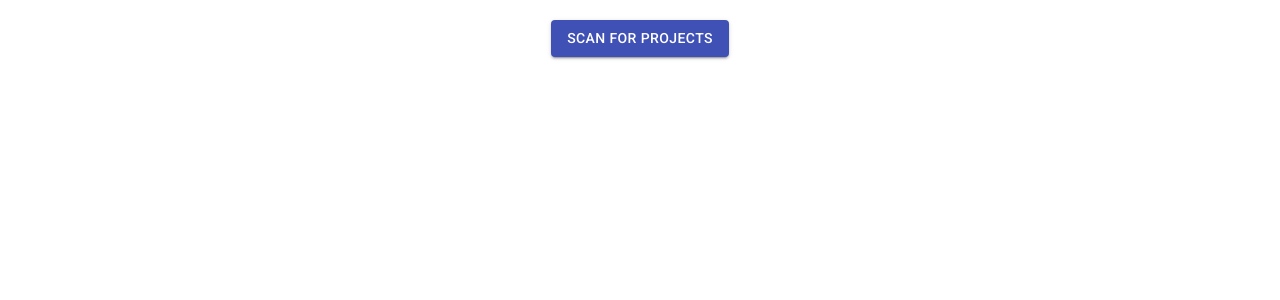
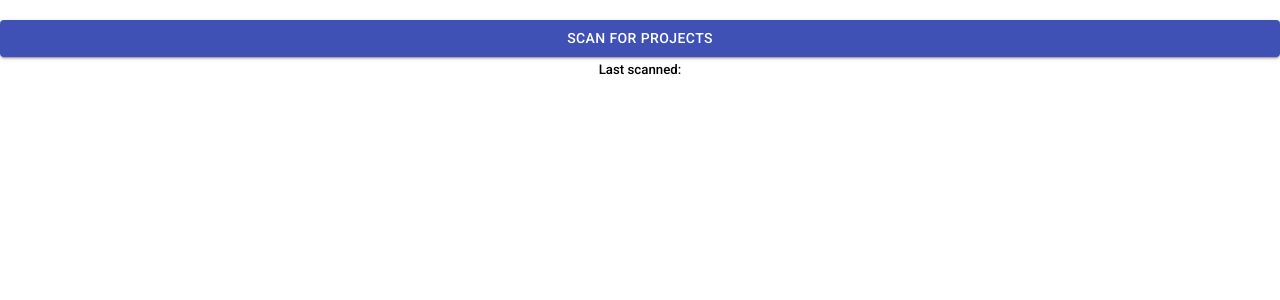
Before and after one commit to ShayGoldman/bimdive, a Next.js app in the folder packages/interface/: page /home/ScanButton/ScanButton in a window 1280 px wide. Shown: the top 300 px of the page. Built offline with nearby package versions, Linux system fonts and the light colour scheme.

Commit message:
Add VerticalLineSeparator.tsx Add colors.scss and typography.scss

```diff
--- /dev/null
+++ b/packages/interface/components/VerticalLineSeparator/VerticalLineSeparator.scss
@@ -0,0 +1,5 @@
+.vertical-line-separator {
+  height: 60%;
+  border-left: 1px solid var(--dark-brown);
+  align-self: center;
+}
--- a/packages/interface/pages/_app.tsx
+++ b/packages/interface/pages/_app.tsx
@@ -1,6 +1,6 @@
 import { ApolloClient, ApolloProvider, InMemoryCache } from '@apollo/client';
+import Head from 'next/head';
 import '../styles/globals.scss';
-import Head from 'next/head';
 
 const client = new ApolloClient({
     uri: 'http://localhost:5000/v1/graphql',
--- /dev/null
+++ b/packages/interface/pages/home/ScanButton/ScanButton.scss
@@ -0,0 +1,5 @@
+.scan-button {
+  display: flex;
+  flex-direction: column;
+  gap: 5px;
+}
--- a/packages/interface/pages/home/ScanButton/ScanButton.tsx
+++ b/packages/interface/pages/home/ScanButton/ScanButton.tsx
@@ -3,21 +3,23 @@ import React, { FunctionComponent, useCallback } from 'react';
 import axios from 'axios';
 import { apiUrl } from '../../../components/utils/consts';
 import CustomButton from '../../../components/CustomButton/CustomButton';
+import './ScanButton.scss';
 
 const ScanButton: FunctionComponent = () => {
     const [cookie] = useCookie('_bimdive');
 
     const scan = useCallback(async () => {
         const { id } = JSON.parse(cookie) || {};
-        if (id) {
-            await axios.post(apiUrl + '/scan', { userId: id });
-        }
+        if (!id) return;
+
+        await axios.post(apiUrl + '/scan', { userId: id });
     }, []);
 
     return (
-        <CustomButton onClick={scan}>
-            Scan for projects
-        </CustomButton>
+        <div className="scan-button">
+            <CustomButton onClick={scan}>Scan for projects</CustomButton>
+            <h5 className="last-scanned-label">Last scanned: </h5>
+        </div>
     );
 };
 
--- a/packages/interface/pages/home/TopPanel/ProjectSelect/ProjectSelect.scss
+++ b/packages/interface/pages/home/TopPanel/ProjectSelect/ProjectSelect.scss
@@ -1,3 +1,3 @@
 .project-select {
-  width: 60%;
+  width: 100%;
 }
--- a/packages/interface/pages/home/TopPanel/TopPanel.scss
+++ b/packages/interface/pages/home/TopPanel/TopPanel.scss
@@ -3,6 +3,9 @@
 
   .MuiGrid-item {
     height: 100%;
+    display: flex;
+    flex-direction: row;
+    align-items: center;
 
     img {
       height: 100%;
--- /dev/null
+++ b/packages/interface/styles/colors.scss
@@ -0,0 +1,3 @@
+:root {
+  --dark-brown: #323232;
+}
--- a/packages/interface/styles/globals.scss
+++ b/packages/interface/styles/globals.scss
@@ -1,3 +1,6 @@
+@import './colors';
+@import './typography.scss';
+
 html,
 body {
   padding: 0;
--- /dev/null
+++ b/packages/interface/styles/typography.scss
@@ -0,0 +1,11 @@
+p,
+h1,
+h2,
+h3,
+h4,
+h5,
+h6 {
+  margin-top: 0;
+  font-weight: 500;
+  margin-bottom: 0;
+}
```
Also changed, not shown: packages/interface/components/VerticalLineSeparator/VerticalLineSeparator.tsx (added, +12 -0 lines), packages/interface/pages/home/TopPanel/ProjectSelect/ProjectSelect.tsx (+6 -7 lines), packages/interface/pages/home/TopPanel/TopPanel.tsx (+5 -4 lines).
